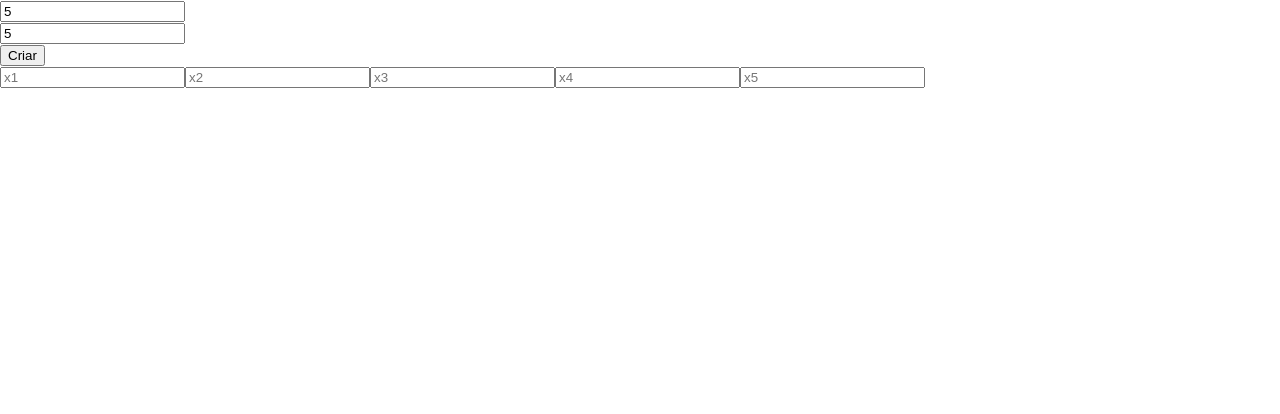
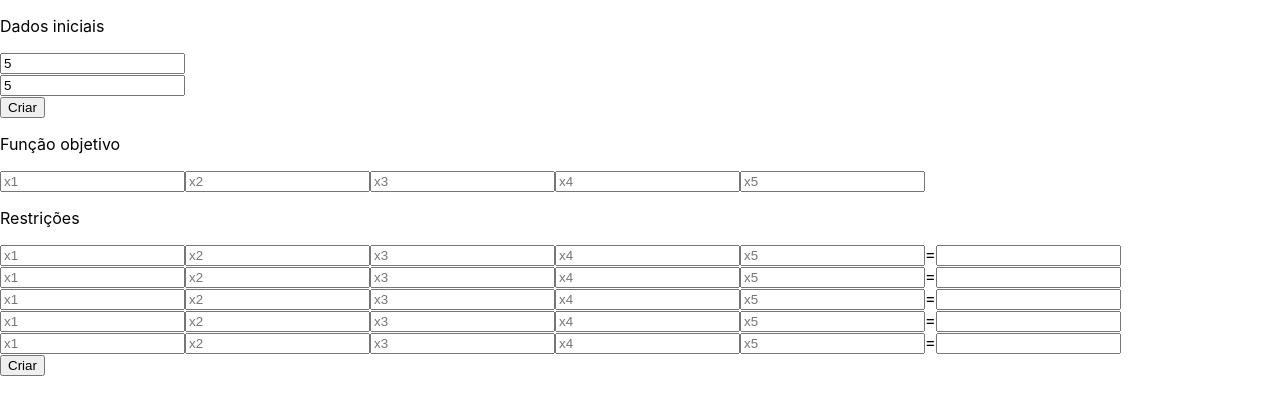
Before and after one commit to leotecco/simplex, a React (Create React App) app: page / in a window 1280 px wide. Both pictures are taken after typing "5", "5" into the empty fields and a click on the button "Criar". Shown: the top 414 px of the page. Built offline with nearby package versions, Linux system fonts and the light colour scheme.

Commit message:
Gera matriz

```diff
--- a/src/App.js
+++ b/src/App.js
@@ -1,4 +1,5 @@
 import React from "react";
+import createNewMatriz from "./simplex";
 
 const FormVariablesAndRestrictions = ({ onSubmit = () => {} }) => {
   const handleSubmit = (event) => {
@@ -14,6 +15,7 @@ const FormVariablesAndRestrictions = ({ onSubmit = () => {} }) => {
 
   return (
     <form onSubmit={handleSubmit}>
+      <p>Dados iniciais</p>
       <div>
         <input
           type="number"
@@ -37,28 +39,96 @@ const FormVariablesAndRestrictions = ({ onSubmit = () => {} }) => {
   );
 };
 
-const FormFuncVariablesAndRestrictions = ({ variables, restrictions }) => {
-  const [arrayVariables, setArrayVariables] = React.useState(
-    Array(variables).fill()
-  );
+const FormFuncVariablesAndRestrictions = ({
+  variables,
+  restrictions,
+  onSubmit,
+}) => {
+  const handleSubmit = (event) => {
+    event.preventDefault();
+    event.persist();
 
-  const [matrizRestrictions, setmatrizRestrictions] = React.useState(
-    Array(restrictions)
+    const data = new FormData(event.target);
+
+    const objectiveFunction = Array(variables + restrictions + 1)
       .fill()
-      .map(() => Array(variables).fill())
-  );
+      .map((value, index) => {
+        if (index < variables) {
+          return parseFloat(data.get(`f[${index}]`)) * -1;
+        }
+
+        return 0;
+      });
+
+    const matrizRestrictions = Array(restrictions)
+      .fill()
+      .map((value, line) =>
+        Array(variables + restrictions + 1)
+          .fill()
+          .map((value, index) => {
+            if (index < variables) {
+              return parseFloat(data.get(`r[${line}][${index}]`));
+            }
+
+            if (index === variables + restrictions) {
+              return parseFloat(data.get(`r[${line}][${variables}]`));
+            }
+
+            if (index === variables + line) {
+              return 1;
+            }
+
+            return 0;
+          })
+      );
+
+    onSubmit([...matrizRestrictions, objectiveFunction]);
+  };
 
   return (
-    <form>
+    <form onSubmit={handleSubmit}>
+      <p>Função objetivo</p>
       <div>
-        {arrayVariables.map((value, index) => (
-          <input
-            name={`x${index + 1}`}
-            placeholder={`x${index + 1}`}
-            key={index}
-          />
+        {Array(variables)
+          .fill()
+          .map((value, index) => (
+            <input
+              name={`f[${index}]`}
+              placeholder={`x${index + 1}`}
+              key={`f[${index}]`}
+            />
+          ))}
+      </div>
+
+      <p>Restrições</p>
+
+      {Array(restrictions)
+        .fill()
+        .map(() => Array(variables + 1).fill())
+        .map((variables, line) => (
+          <div key={`l${line}`}>
+            {variables.map((value, index) => {
+              if (index < variables.length - 1) {
+                return (
+                  <input
+                    name={`r[${line}][${index}]`}
+                    placeholder={`x${index + 1}`}
+                    key={`r[${line}][${index}]`}
+                  />
+                );
+              }
+
+              return (
+                <span key={`r[${line}][${index}]`}>
+                  =
+                  <input name={`r[${line}][${index}]`} />
+                </span>
+              );
+            })}
+          </div>
         ))}
-      </div>
+
+      <button>Criar</button>
     </form>
   );
 };
@@ -70,27 +140,34 @@ function App() {
   const [variables, setVariables] = React.useState(null);
   const [restrictions, setRestrictions] = React.useState(null);
 
-  const handleSubmit = ({ variables, restrictions }) => {
+  const handleSubmitVariablesAndRestrictions = ({
+    variables,
+    restrictions,
+  }) => {
+    const lineSize = parseInt(restrictions) + 1;
+    const columnSize = parseInt(variables) + parseInt(restrictions) + 1;
+
     setVariables(parseInt(variables));
     setRestrictions(parseInt(restrictions));
-    // const lineSize = parseInt(restrictions) + 1;
-    // const columnSize = parseInt(variables) + parseInt(restrictions) + 1;
-    // setLineSize(lineSize);
-    // setColumnSize(columnSize);
-    // setMatriz(
-    //   Array(lineSize)
-    //     .fill()
-    //     .map(() => Array(columnSize))
-    // );
+    setLineSize(lineSize);
+    setColumnSize(columnSize);
+  };
+
+  const handleSubmitFuncVariablesAndRestrictions = (matriz) => {
+    setMatriz(matriz);
   };
 
   return (
     <div>
-      <FormVariablesAndRestrictions onSubmit={handleSubmit} />
+      <FormVariablesAndRestrictions
+        onSubmit={handleSubmitVariablesAndRestrictions}
+      />
+
       {variables && restrictions && (
         <FormFuncVariablesAndRestrictions
           variables={variables}
           restrictions={restrictions}
+          onSubmit={handleSubmitFuncVariablesAndRestrictions}
         />
       )}
     </div>
--- a/src/simplex.js
+++ b/src/simplex.js
@@ -14,7 +14,7 @@ const printMatriz = (matriz) => console.table(matriz);
 const removeObjectiveFunctionLine = (matriz) =>
   matriz.filter((line, index) => index < matriz.length - 1);
 
-const getLineObjectiveFunction = (matriz) => matriz[lineSize - 1];
+const getLineObjectiveFunction = (matriz, lineSize) => matriz[lineSize - 1];
 
 const columnToArray = (matriz, columnIndex) =>
   matriz.map((line) => line[columnIndex]);
@@ -31,7 +31,7 @@ const getColumnGetOffBase = (lineObjectiveFunction) =>
     { index: 0, value: 0 }
   );
 
-const getLineEnterBase = (matriz, indexColumnGetOffBase) => {
+const getLineEnterBase = (matriz, indexColumnGetOffBase, columnSize) => {
   const matrizWithoutObjectiveFunctionLine = removeObjectiveFunctionLine(
     matriz
   );
@@ -78,10 +78,14 @@ const createNewLine = (
   return newLinePivot.map((value, index) => value * pivot + newLine[index]);
 };
 
-const createNewMatriz = (matriz) => {
-  const lineObjectiveFunction = getLineObjectiveFunction(matriz);
+const createNewMatriz = (matriz, lineSize, columnSize) => {
+  const lineObjectiveFunction = getLineObjectiveFunction(matriz, lineSize);
   const columnGetOffBase = getColumnGetOffBase(lineObjectiveFunction);
-  const lineEnterBase = getLineEnterBase(matriz, columnGetOffBase.index);
+  const lineEnterBase = getLineEnterBase(
+    matriz,
+    columnGetOffBase.index,
+    columnSize
+  );
   const pivot = getPivotValue(
     matriz,
     lineEnterBase.index,
@@ -100,12 +104,14 @@ const createNewMatriz = (matriz) => {
   return newMatriz;
 };
 
-printMatriz(matriz);
+// printMatriz(matriz);
 
-const newMatriz = createNewMatriz(matriz);
+// const newMatriz = createNewMatriz(matriz);
 
-printMatriz(newMatriz);
+// printMatriz(newMatriz);
 
-const newMatriz2 = createNewMatriz(newMatriz);
+// const newMatriz2 = createNewMatriz(newMatriz);
 
-printMatriz(newMatriz2);
+// printMatriz(newMatriz2);
+
+export default createNewMatriz;
```
